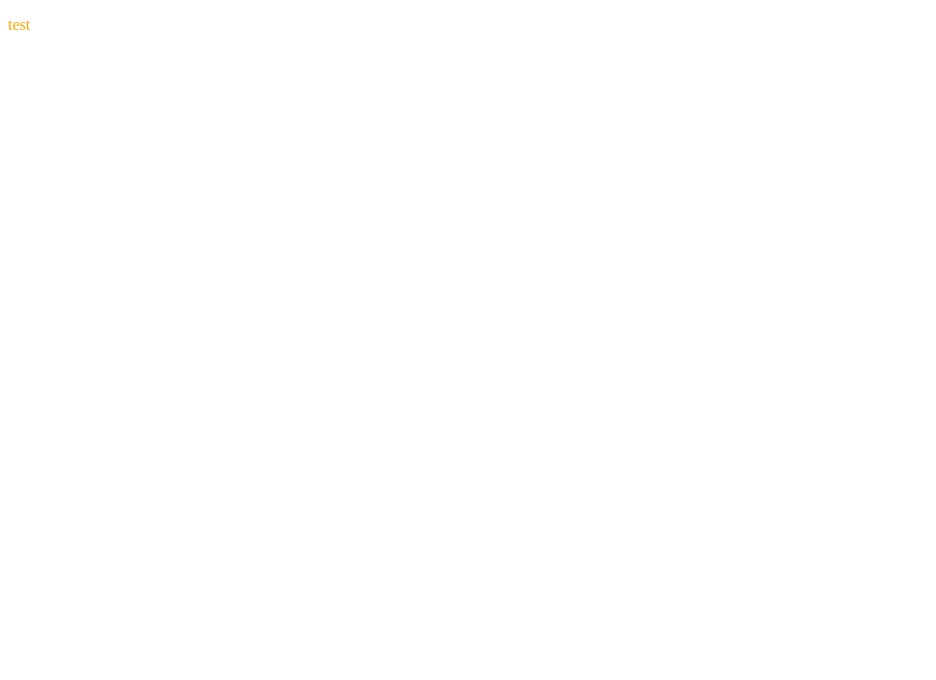
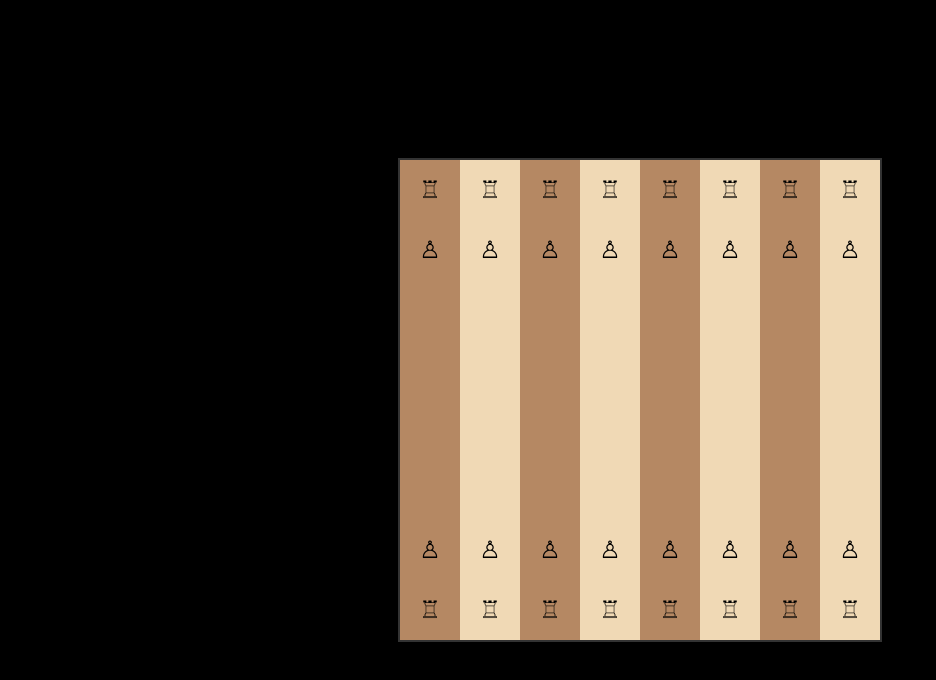
Before and after one commit to dedestem/chessengine, a plain HTML site: page index.html in a window 1280 px wide. Shown: the whole page, without its empty margins (0-936 px from the left). Drawn offline with Linux system fonts and the light colour scheme.

Commit message:
Board generation #1

```diff
--- a/index.css
+++ b/index.css
@@ -1,3 +1,50 @@
-p {
-  color: orange;
+:root {
+  --square-white: white;
 }
+
+body {
+  margin: 0px;
+  padding: 0px;
+
+  font-family: sans-serif;
+
+  background-color: black;
+}
+
+main {
+  display: flex;
+  justify-content: center;
+  align-items: center;
+  height: 100vh;
+}
+
+.chessboard {
+  display: grid;
+  grid-template-columns: repeat(8, 60px);
+  grid-template-rows: repeat(8, 60px);
+  gap: 0;
+  border: 2px solid #333;
+  box-shadow: 0 0 10px rgba(0, 0, 0, 0.1);
+}
+
+.square {
+  width: 60px;
+  height: 60px;
+  display: flex;
+  align-items: center;
+  justify-content: center;
+  cursor: pointer;
+  font-size: 24px;
+}
+
+.square:nth-child(even) {
+  background-color: #f0d9b5;
+}
+
+.square:nth-child(odd) {
+  background-color: #b58863;
+}
+
+.square:hover {
+  background-color: #ddd;
+}
--- a/index.html
+++ b/index.html
@@ -1,5 +1,6 @@
 <!DOCTYPE html>
 <html lang="nl">
+
 <head>
   <title>Test</title>
   <meta charset="UTF-8">
@@ -7,8 +8,14 @@
 
   <link rel="stylesheet" href="index.css">
 </head>
+
 <body>
-    <p>test</p>
+  <main>
+    <div id="chessboard" class="chessboard">
+
+    </div>
+  </main>
   <script src="index.js"></script>
 </body>
+
 </html>
--- a/index.js
+++ b/index.js
@@ -1 +1,39 @@
-console.log("Js test")
+// Get the chessboard div
+const chessboard = document.getElementById("chessboard");
+
+// Function to create the chessboard
+function createBoard() {
+    for (let row = 0; row < 8; row++) {
+        for (let col = 0; col < 8; col++) {
+            const square = document.createElement("div");
+            square.classList.add("square");
+
+            // Add piece (just for illustration, you can add pieces later)
+            if (row === 0 || row === 1 || row === 6 || row === 7) {
+                square.textContent = (row === 0 || row === 7) ? "♖" : "♙"; // Add pieces
+            }
+
+            // Set a data attribute to track the position
+            square.dataset.row = row;
+            square.dataset.col = col;
+
+            // Add event listener for clicking
+            square.addEventListener("click", handleSquareClick);
+
+            // Add the square to the chessboard
+            chessboard.appendChild(square);
+        }
+    }
+}
+
+// Function to handle the square click
+function handleSquareClick(event) {
+    const square = event.target;
+    const row = square.dataset.row;
+    const col = square.dataset.col;
+
+    alert(`You clicked on row ${row}, column ${col}`);
+}
+
+// Create the chessboard
+createBoard();
```
Lines whose indentation alone changed are shown as unchanged.
